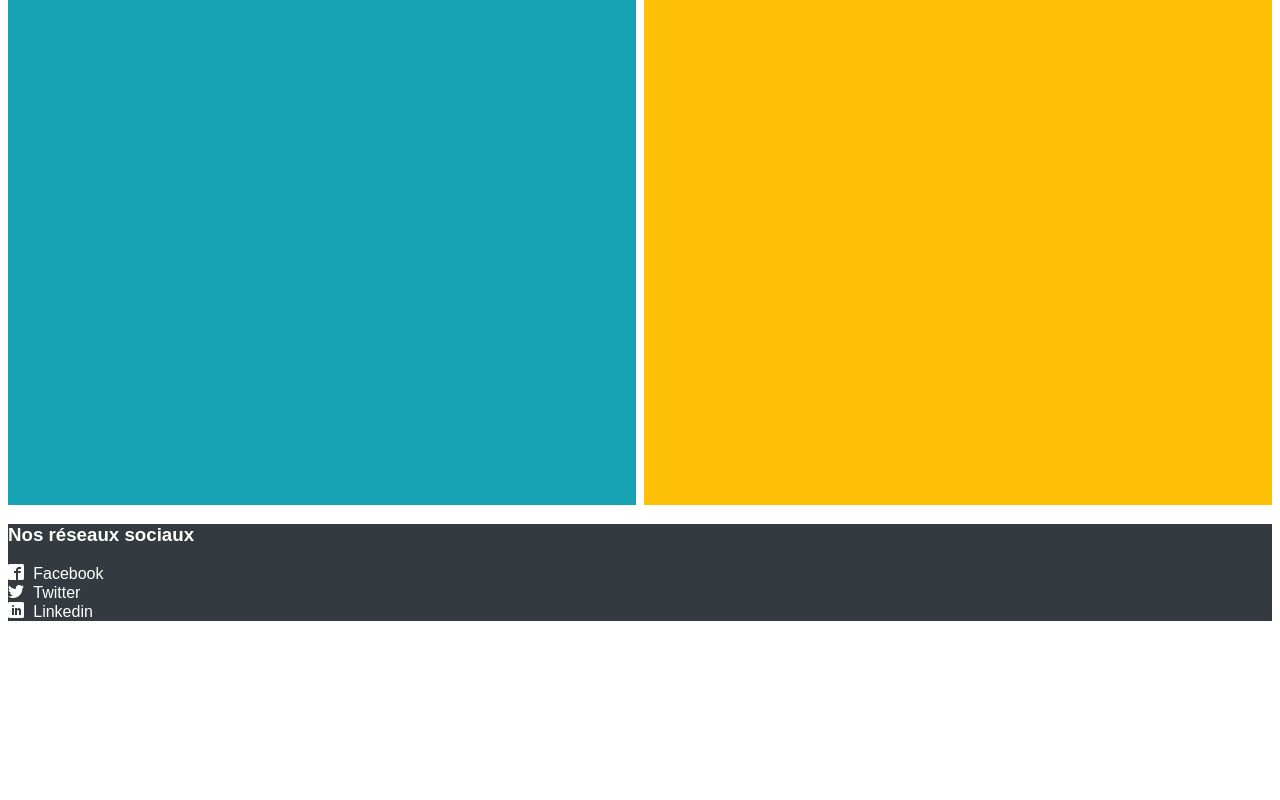
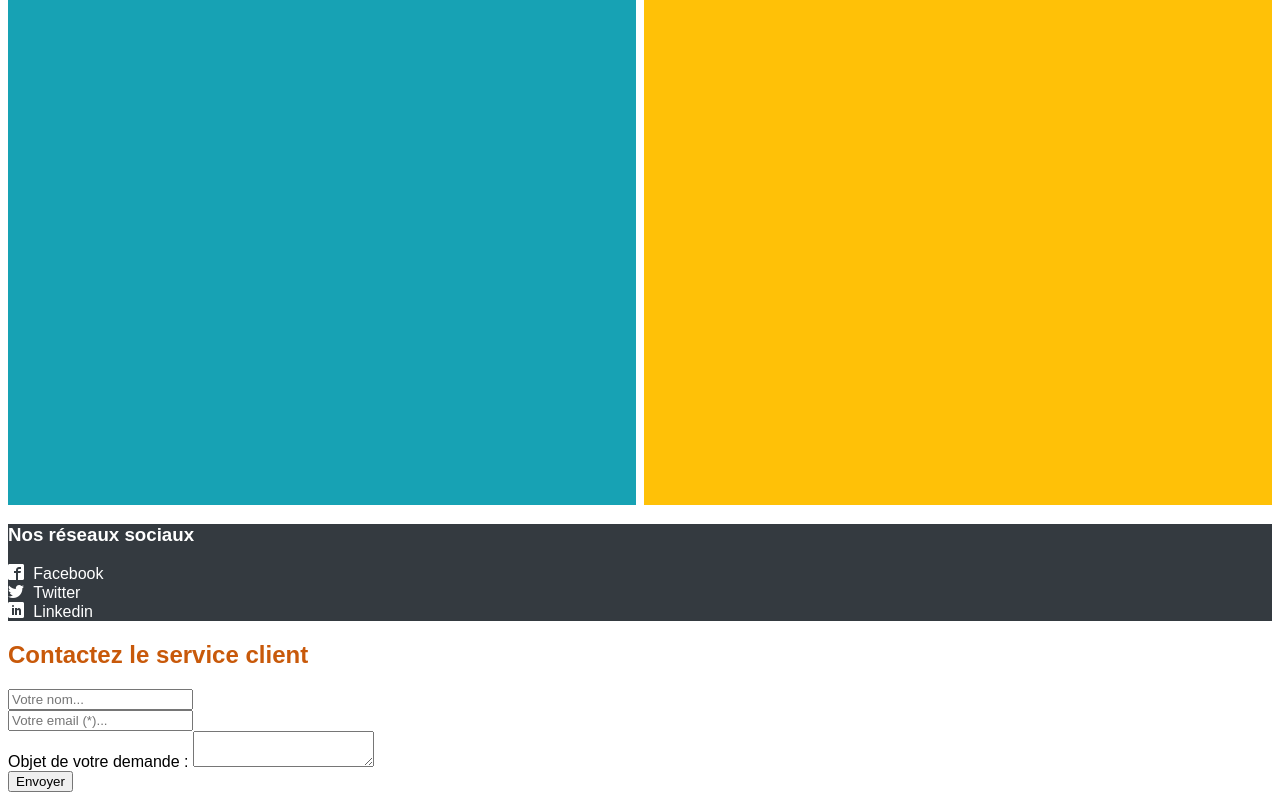
Before and after one commit to Ghislaine34/init_html, a plain HTML site: page index.html in a window 1280 px wide. Shown: the part 460-1260 px from the top of the page. Before the commit the page ends 1089 px from the top, so only its background shows below. Drawn offline with Linux system fonts and the light colour scheme; files whose address does not match are found by name.

Commit message:
add form

```diff
--- a/index.html
+++ b/index.html
@@ -85,6 +85,27 @@
 
             </ul>
         </footer>
+        <!--Template pour l'affichage du formulaire de contact-->
+        <!--<template id="form-template">-->
+            <!--form c'est un ensemble de champs(ou contrôles de formulaire)-->
+            <h2>Contactez le service client</h2>
+            <form>
+                <div>
+                    <input type="text" name="name-ctrl" id="name-ctrl" placeholder="Votre nom...">
+                </div>
+                <div>
+                    <input type="email" name="email-ctrl" id="email-ctrl" placeholder="Votre email (*)..." required>
+                </div>
+                <div>
+                    <label>Objet de votre demande :</label>
+                    <textarea name="object-ctrl" id="object-ctrl"></textarea>
+                </div>
+                <div>
+                    <button id="send-btn">Envoyer</button>
+                </div>
+            </form>
 
+        <!--</template>-->
+        <!--fin du template pour l'affichage du formulaire de contact-->
     </body>
 </html><!-- fin du documents-->
```
